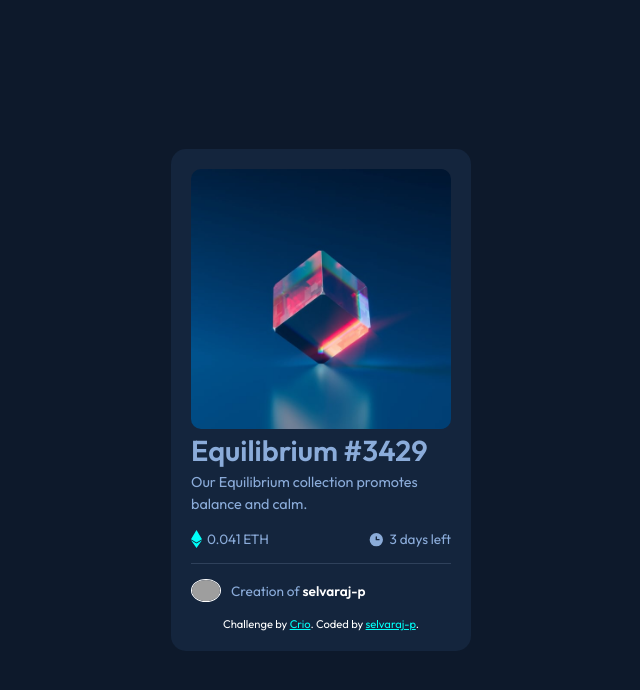
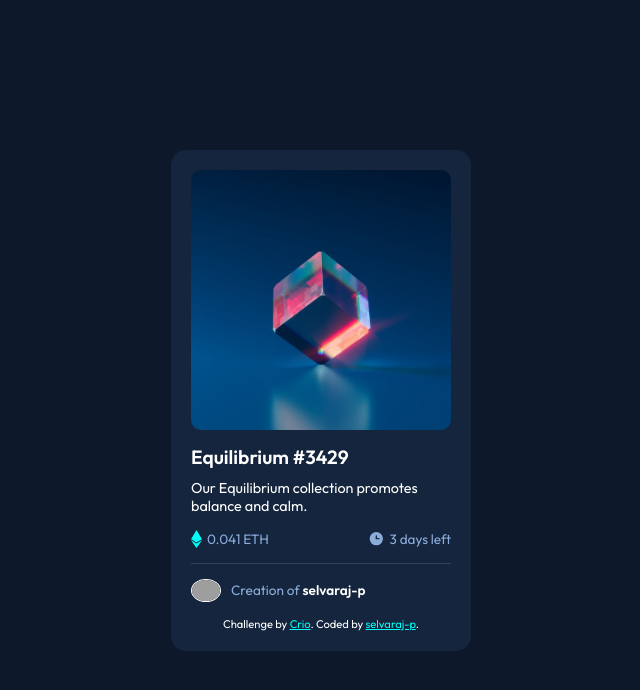
Before and after one commit to Selvaraj-p/nft-preview-card, a React (Create React App) app: page / in a window 1280 px wide. Shown: the top 690 px of the page, without its empty margins (319-959 px from the left). Built offline with nearby package versions, Linux system fonts and the light colour scheme; grey boxes are pictures that could not be loaded.

Commit message:
changes added

```diff
--- a/src/NFTCard.jsx
+++ b/src/NFTCard.jsx
@@ -3,7 +3,6 @@
 import Equip from './images/image-equilibrium.jpg';
 import EquipIco from './images/icon-view.svg';
 import Ether from './images/icon-ethereum.svg';
-import AVR from './images/image-avatar.png';
 import CLK from './images/icon-clock.svg';
 
 import React from "react";
@@ -11,22 +10,18 @@ import "./NFTCard.css";
 
 const NFTCard = () => {
   return (
-    <main className="card">
-      <div className="card__images">
-        <img src={Equip} alt="Equilibrium NFT" />
-        <div className="card__images-layer">
-          <img src={EquipIco} alt="View icon" />
-        </div>
+
+    <main class="card">
+    <div class="card__images">
+      <img src={Equip} alt="Equilibrium NFT" class="card__image" />
+      <div class="card__images-layer">
+        <img src={EquipIco} alt="View Icon" class="card__view-icon" />
       </div>
-    <div className="Card__title" id="info">
-      <div class="Card__title">
-        <h1>Equilibrium #3429</h1>
+    </div>
+    <div class="card__title">
+    <h1>Equilibrium #3429</h1>
+    <p class="card__description">Our Equilibrium collection promotes balance and calm.</p>
       </div>
-      <p >
-        Our Equilibrium collection promotes balance and calm.
-      </p>
-    </div>
-
     <div className="card__time">
         <div className="card__time-left">
           <img src={Ether} alt="Ethereum" />
```
